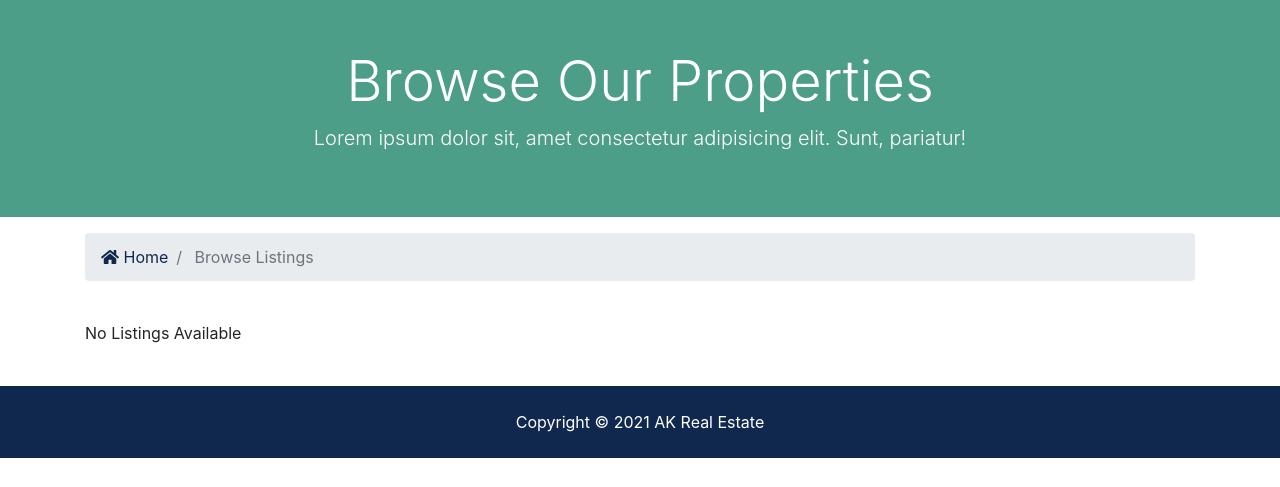
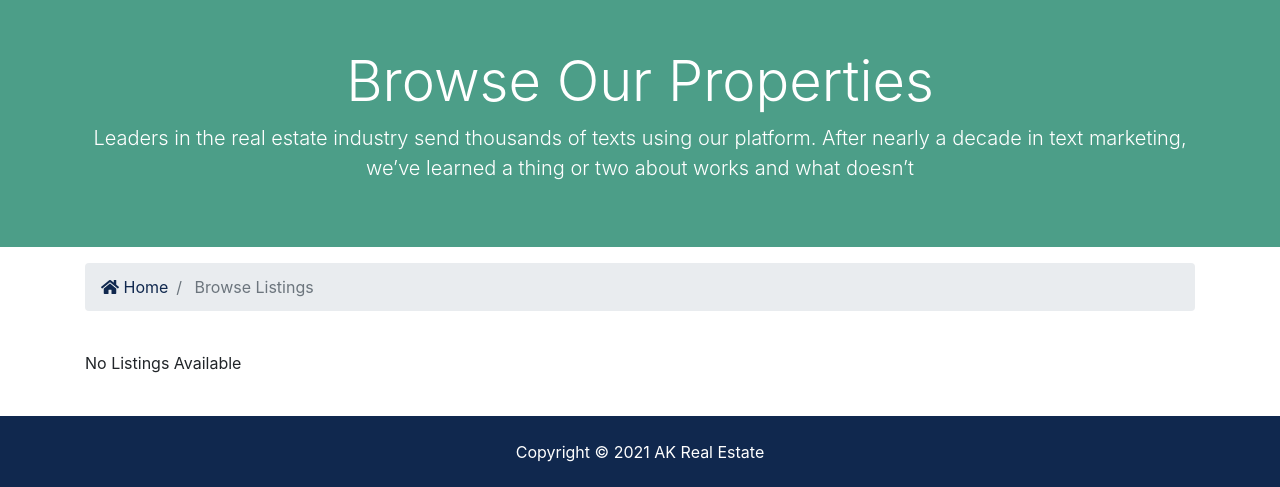
Before and after one commit to rockstarakhil/akreal, a Django app: page /listings/ in a window 1280 px wide. Shown: the part 128-615 px from the top of the page. Run offline with Django 3.2, Linux system fonts and the light colour scheme; data that the repository does not hold is empty; some libraries are stand-ins or nearby versions.

Commit message:
new changes for template name changing

```diff
--- a/templates/listings/listing.html
+++ b/templates/listings/listing.html
@@ -96,7 +96,7 @@
               <ul class="list-group list-group-flush">
                 <li class="list-group-item text-secondary">
                   <i class="fas fa-money-bill-alt"></i> Asking Price:
-                  <span class="float-right">${{ listing.price | intcomma }}</span>
+                  <span class="float-right">₹{{ listing.price | intcomma }}</span>
                 </li>
                 <li class="list-group-item text-secondary">
                   <i class="fas fa-bed"></i> Bedrooms:
--- a/templates/listings/listings.html
+++ b/templates/listings/listings.html
@@ -10,7 +10,7 @@
       <div class="row text-center">
         <div class="col-md-12">
           <h1 class="display-4">Browse Our Properties</h1>
-          <p class="lead">Lorem ipsum dolor sit, amet consectetur adipisicing elit. Sunt, pariatur!</p>
+          <p class="lead">Leaders in the real estate industry send thousands of texts using our platform. After nearly a decade in text marketing, we’ve learned a thing or two about works and what doesn’t</p>
         </div>
       </div>
     </div>
@@ -42,7 +42,7 @@
                 <img class="card-img-top" src="{{ listing.photo_main.url }}" alt="">
                 <div class="card-img-overlay">
                   <h2>
-                    <span class="badge badge-secondary text-white">${{ listing.price | intcomma }}</span>
+                    <span class="badge badge-secondary text-white">₹{{ listing.price | intcomma }}</span>
                   </h2>
                 </div>
                 <div class="card-body">
--- a/templates/pages/about.html
+++ b/templates/pages/about.html
@@ -9,7 +9,7 @@
     <div class="container">
       <div class="row text-center">
         <div class="col-md-12">
-          <h1 class="display-4">About BT Real Estate</h1>
+          <h1 class="display-4">About Ak Real Estate</h1>
           <p class="lead">Leaders in the real estate industry send thousands of texts using our platform. After nearly a decade in text marketing, we’ve learned a thing or two about works and what doesn’t</p>
         </div>
       </div>
```
Also changed, not shown: 1 other file.
